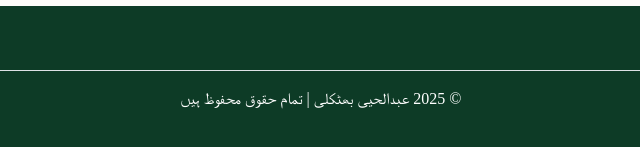
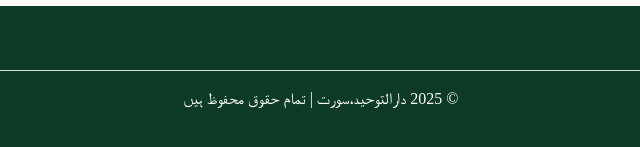
Before and after one commit to dar-at-tawheed/surat, a plain HTML site: page brochures.html in a window 1280 px wide. Shown: the part 3344-3491 px from the top of the page, 319-959 px from the left. Drawn offline with nearby package versions, Linux system fonts and the light colour scheme; a web font is replaced by a local one.

Commit message:
Update brochures.html

```diff
--- a/brochures.html
+++ b/brochures.html
@@ -14,7 +14,7 @@
     <!-- Bootstrap CSS -->
     <link href="https://cdn.jsdelivr.net/npm/bootstrap@5.3.3/dist/css/bootstrap.rtl.min.css" rel="stylesheet" />
     <link href="https://cdn.jsdelivr.net/npm/bootstrap-icons@1.10.5/font/bootstrap-icons.css" rel="stylesheet">
-
+<link rel="icon" href="logo.png" type="image/png">
     <style>
         body {
             font-family: 'Nastaliq Urdu', serif;
@@ -280,7 +280,7 @@
     <footer>
         <div class="container">
             <div class="text-center pt-3 border-top mt-4">
-                © 2025 عبدالحیی بھٹکلی | تمام حقوق محفوظ ہیں
+                © 2025 دارالتوحید،سورت | تمام حقوق محفوظ ہیں
             </div>
         </div>
     </footer>
```
